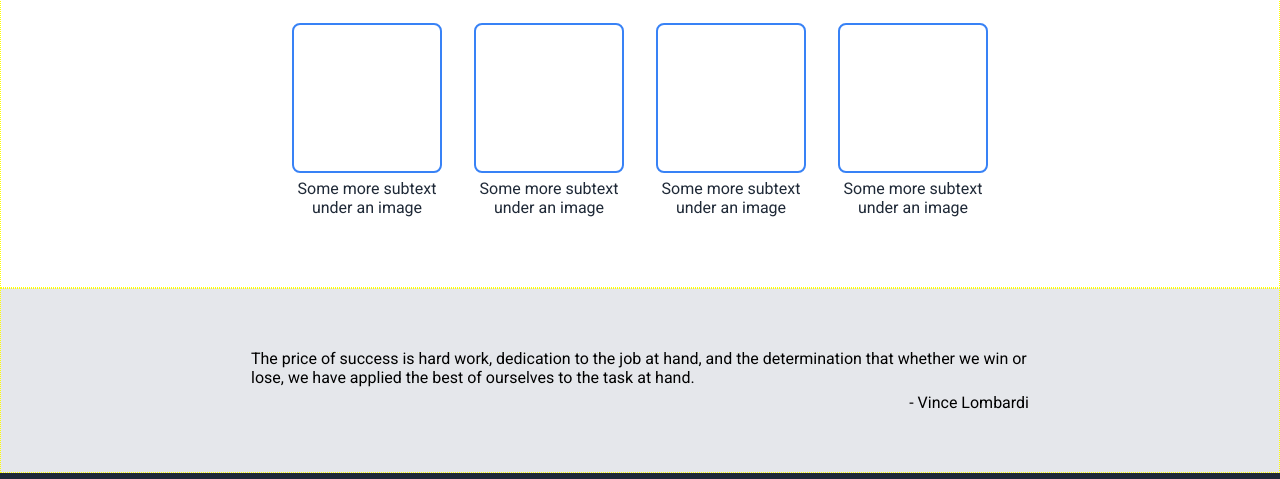
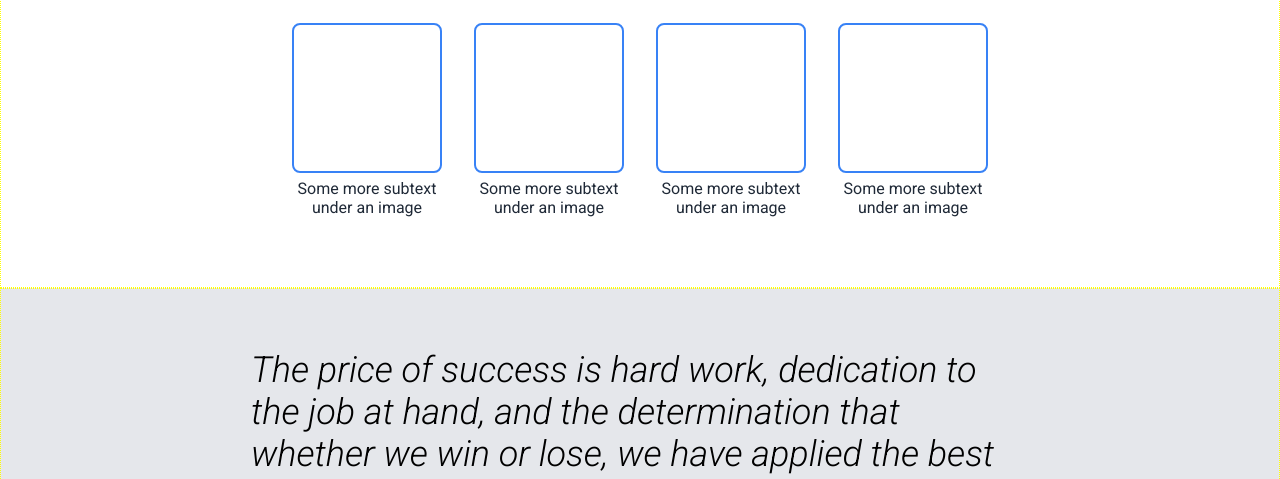
Before and after one commit to devinDevelops/landing-page, a plain HTML site: page index.html in a window 1280 px wide. Shown: the part 450-929 px from the top of the page. Drawn offline with Linux system fonts and the light colour scheme.

Commit message:
Style quote

```diff
--- a/css/style.css
+++ b/css/style.css
@@ -160,9 +160,17 @@ figure {
   padding: 60px 250px;
 }
 
+.quote-text {
+  font-size: 36px;
+  font-weight: 300;
+  font-style: italic;
+}
+
 .quote-author {
   margin-top: 6px;
   align-self: flex-end;
+  font-size: 18px;
+  font-weight: 500;
 }
 
 /* ******** FOOTER Styles ******** */
```
